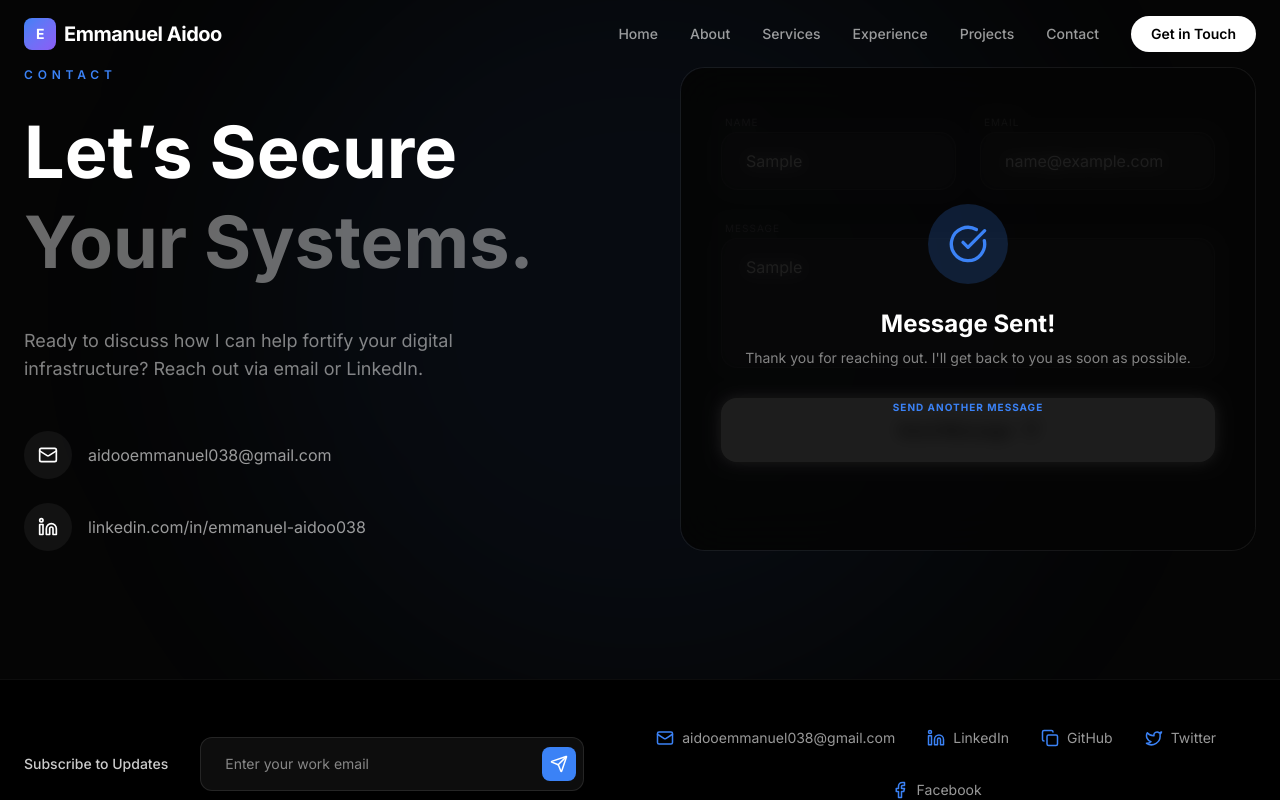
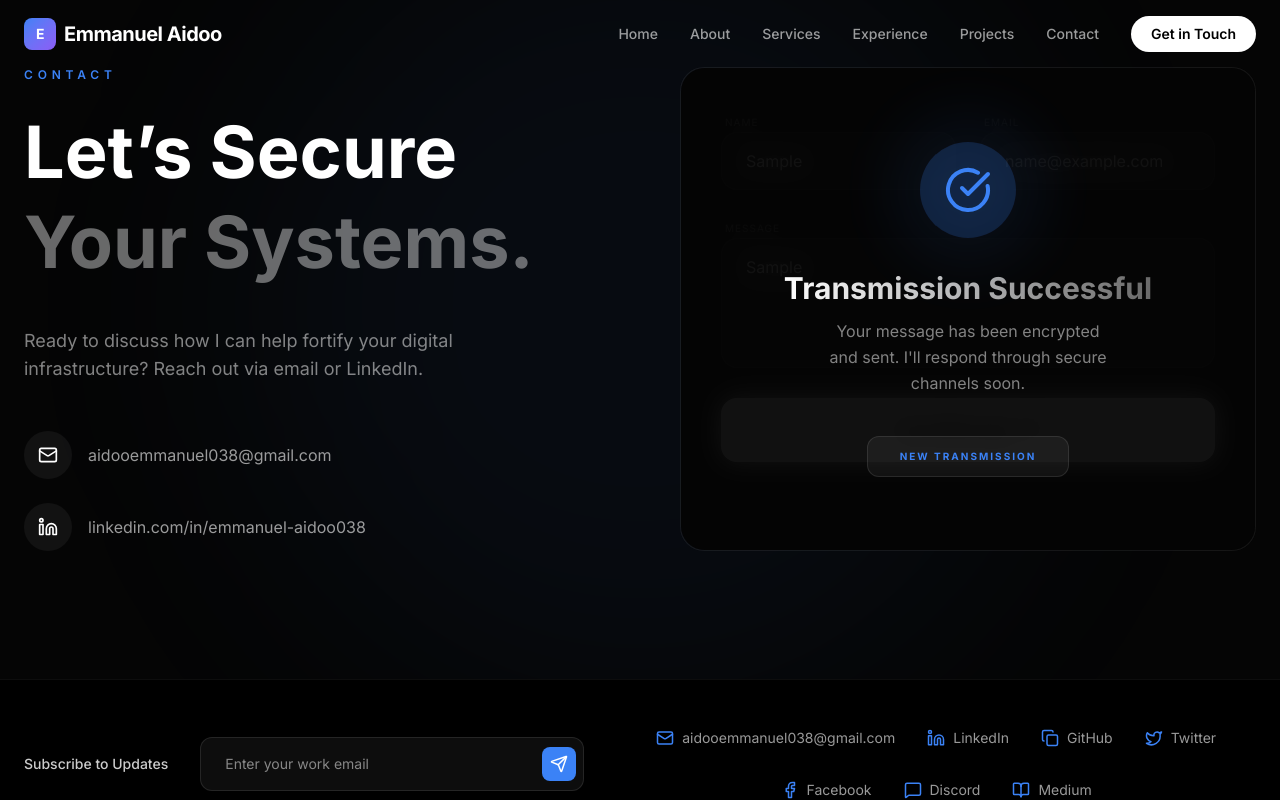
Before and after one commit to TechGuygh/portfolioSite, a React (Vite) app: page / in a window 1280 px wide. Both pictures are taken after typing "Sample", "name@example.com", "Sample" into the empty fields and a click on the button "Send Message". Shown: the part 6275-7075 px from the top of the page. Built offline with nearby package versions, Linux system fonts and the light colour scheme.

Commit message:
Add files via upload

```diff
--- a/src/App.tsx
+++ b/src/App.tsx
@@ -8,7 +8,7 @@ import TechStack from './components/TechStack';
 import Projects from './components/Projects';
 import Testimonials from './components/Testimonials';
 import Contact from './components/Contact';
-import { Copy, Mail, Linkedin, ArrowUp, Send, Twitter, Facebook } from 'lucide-react';
+import { Copy, Mail, Linkedin, ArrowUp, Send, Twitter, Facebook, MessageSquare, BookOpen } from 'lucide-react';
 
 export default function App() {
   const [copied, setCopied] = useState(false);
@@ -97,6 +97,24 @@ export default function App() {
                   <Facebook size={18} className="text-zorvyn-blue" />
                   <span className="text-sm text-white/60 group-hover:text-white transition-colors">Facebook</span>
                 </a>
+                <a
+                  href="https://discord.com"
+                  target="_blank"
+                  rel="noopener noreferrer"
+                  className="flex items-center gap-2 group"
+                >
+                  <MessageSquare size={18} className="text-zorvyn-blue" />
+                  <span className="text-sm text-white/60 group-hover:text-white transition-colors">Discord</span>
+                </a>
+                <a
+                  href="https://medium.com"
+                  target="_blank"
+                  rel="noopener noreferrer"
+                  className="flex items-center gap-2 group"
+                >
+                  <BookOpen size={18} className="text-zorvyn-blue" />
+                  <span className="text-sm text-white/60 group-hover:text-white transition-colors">Medium</span>
+                </a>
               </div>
             </div>
 
--- a/src/components/Contact.tsx
+++ b/src/components/Contact.tsx
@@ -64,24 +64,53 @@ export default function Contact() {
             <AnimatePresence>
               {isSubmitted && (
                 <motion.div
-                  initial={{ opacity: 0, y: 10 }}
-                  animate={{ opacity: 1, y: 0 }}
-                  exit={{ opacity: 0, y: -10 }}
-                  className="absolute inset-0 z-20 flex flex-col items-center justify-center bg-zorvyn-dark/90 backdrop-blur-sm rounded-3xl p-10 text-center"
+                  initial={{ opacity: 0 }}
+                  animate={{ opacity: 1 }}
+                  exit={{ opacity: 0 }}
+                  className="absolute inset-0 z-20 flex flex-col items-center justify-center bg-zorvyn-dark/95 backdrop-blur-md rounded-3xl p-10 text-center"
                 >
-                  <div className="w-20 h-20 rounded-full bg-zorvyn-blue/20 flex items-center justify-center mb-6">
-                    <CheckCircle size={40} className="text-zorvyn-blue" />
-                  </div>
-                  <h3 className="text-2xl font-bold mb-2">Message Sent!</h3>
-                  <p className="text-white/50 text-sm">
-                    Thank you for reaching out. I'll get back to you as soon as possible.
-                  </p>
-                  <button
+                  <motion.div
+                    initial={{ scale: 0, rotate: -45 }}
+                    animate={{ scale: 1, rotate: 0 }}
+                    transition={{
+                      type: "spring",
+                      stiffness: 260,
+                      damping: 20,
+                      delay: 0.1
+                    }}
+                    className="w-24 h-24 rounded-full bg-zorvyn-blue/20 flex items-center justify-center mb-8 relative"
+                  >
+                    <motion.div
+                      initial={{ opacity: 0 }}
+                      animate={{ opacity: [0, 1, 0] }}
+                      transition={{ duration: 2, repeat: Infinity }}
+                      className="absolute inset-0 rounded-full bg-zorvyn-blue/10 scale-150 blur-xl"
+                    />
+                    <CheckCircle size={48} className="text-zorvyn-blue relative z-10" />
+                  </motion.div>
+
+                  <motion.div
+                    initial={{ opacity: 0, y: 20 }}
+                    animate={{ opacity: 1, y: 0 }}
+                    transition={{ delay: 0.3 }}
+                  >
+                    <h3 className="text-3xl font-bold mb-3 bg-gradient-to-r from-white to-white/40 bg-clip-text text-transparent">
+                      Transmission Successful
+                    </h3>
+                    <p className="text-white/50 text-base max-w-[280px] mx-auto leading-relaxed">
+                      Your message has been encrypted and sent. I'll respond through secure channels soon.
+                    </p>
+                  </motion.div>
+
+                  <motion.button
+                    initial={{ opacity: 0 }}
+                    animate={{ opacity: 1 }}
+                    transition={{ delay: 0.6 }}
                     onClick={() => setIsSubmitted(false)}
-                    className="mt-8 text-[10px] uppercase tracking-widest font-bold text-zorvyn-blue hover:text-white transition-colors"
+                    className="mt-10 px-8 py-3 bg-white/5 border border-white/10 rounded-xl text-[10px] uppercase tracking-[0.2em] font-bold text-zorvyn-blue hover:bg-zorvyn-blue hover:text-white transition-all duration-300"
                   >
-                    Send another message
-                  </button>
+                    New Transmission
+                  </motion.button>
                 </motion.div>
               )}
             </AnimatePresence>
```
